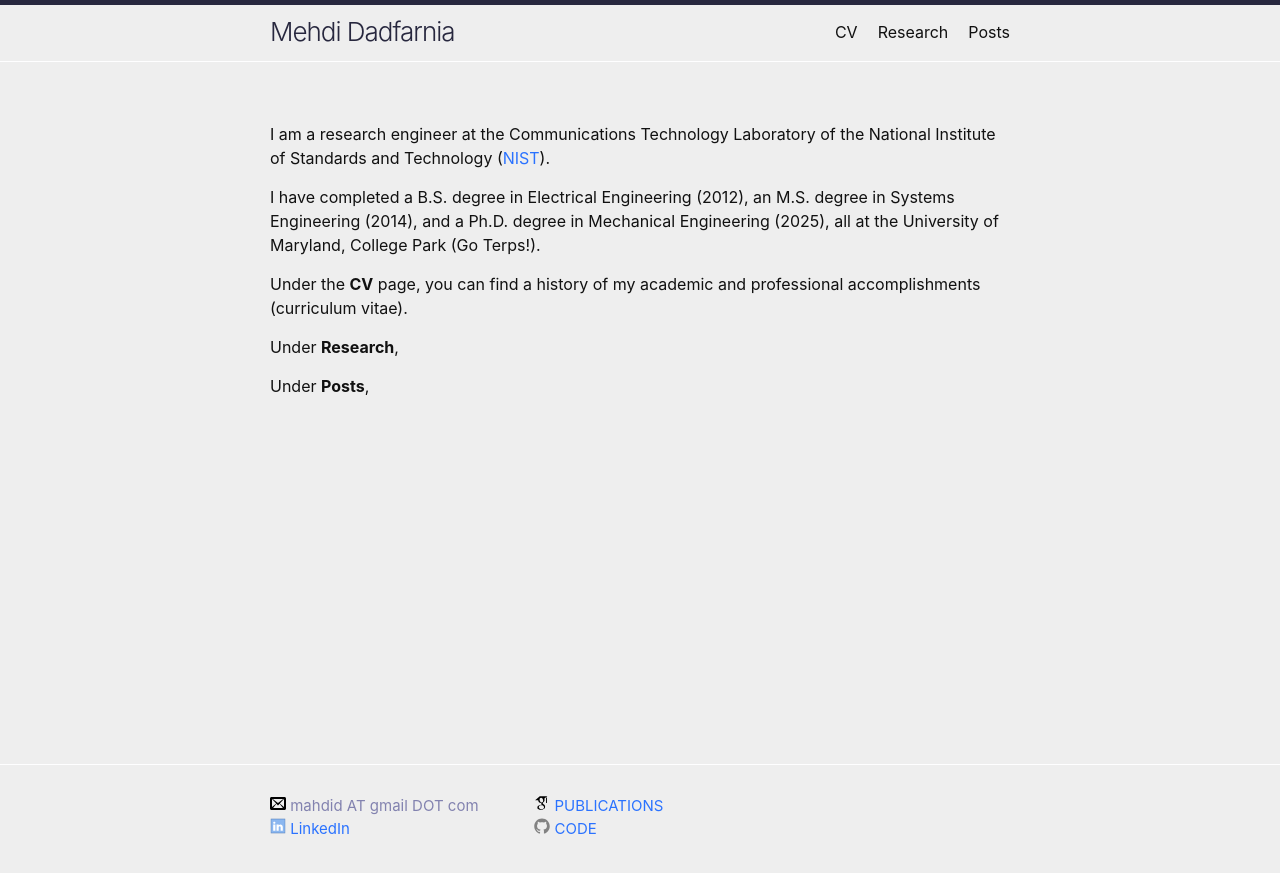
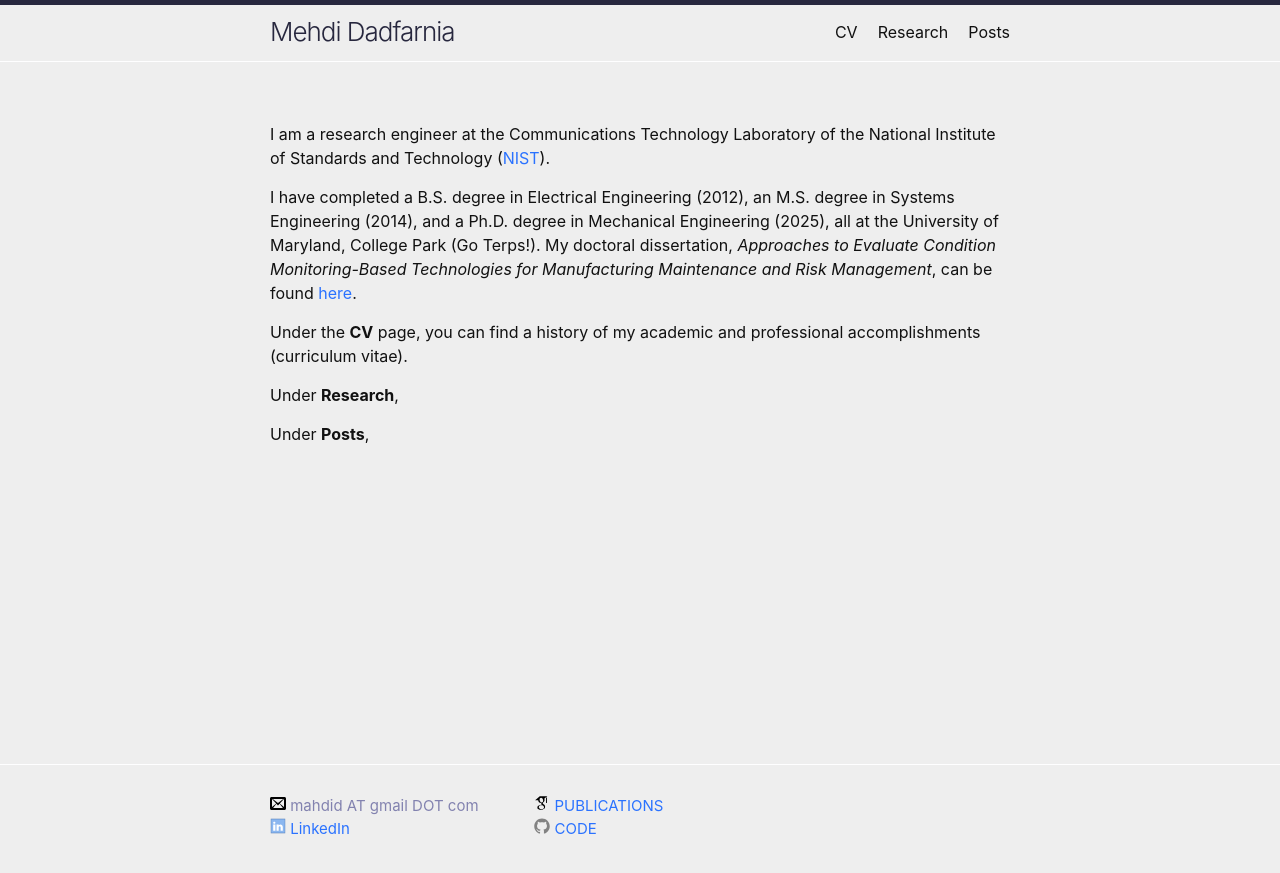
Before and after one commit to mehdidadfarnia/mehdidadfarnia.github.io, a Jekyll site: the page built from index.markdown, in a window 1280 px wide. Shown: the top 873 px of the page. Built offline with Jekyll 4.4.1, drawn with Linux system fonts in a browser that asks for light colours.

Commit message:
index page edits

```diff
--- a/index.markdown
+++ b/index.markdown
@@ -6,7 +6,7 @@ layout: page
 ---
 I am a research engineer at the Communications Technology Laboratory of the National Institute of Standards and Technology ([NIST](https://www.nist.gov/)).
 
-I have completed a B.S. degree in Electrical Engineering (2012), an M.S. degree in Systems Engineering (2014), and a Ph.D. degree in Mechanical Engineering (2025), all at the University of Maryland, College Park (Go Terps!).
+I have completed a B.S. degree in Electrical Engineering (2012), an M.S. degree in Systems Engineering (2014), and a Ph.D. degree in Mechanical Engineering (2025), all at the University of Maryland, College Park (Go Terps!). My doctoral dissertation, <i>Approaches to Evaluate Condition Monitoring-Based Technologies for Manufacturing Maintenance and Risk Management</i>, can be found [here](https://www.proquest.com/openview/14434eb213bacdb36488b2fc26e7a6cb/1).
 
 Under the **CV** page, you can find a history of my academic and professional accomplishments (curriculum vitae).
 
```
